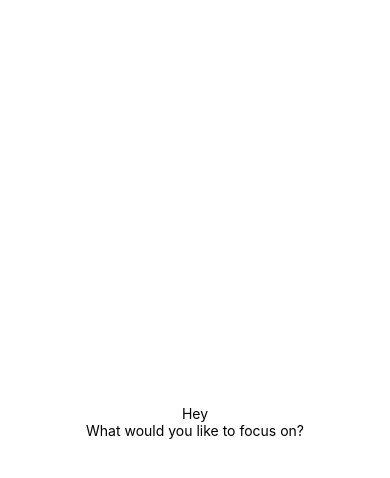
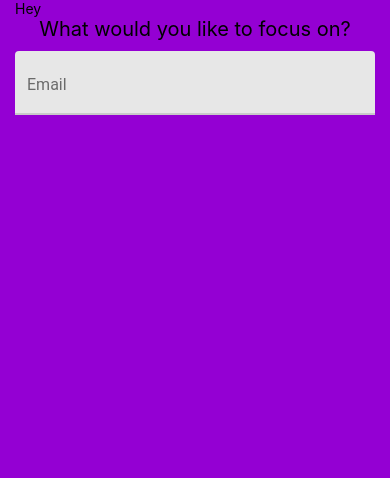
Before and after one commit to shazy89/FocusTime, a React Native app: screen / in a window 390 px wide. Shown: the top 478 px of the page. Built offline with nearby package versions, Linux system fonts and the light colour scheme.

Commit message:
added styling and safe screen view

```diff
--- a/App.js
+++ b/App.js
@@ -1,24 +1,29 @@
-import { StatusBar } from "expo-status-bar";
+import { SafeAreaProvider, SafeAreaView } from "react-native-safe-area-context";
 import React, { useState } from "react";
-import { StyleSheet, Text, View } from "react-native";
+import { StyleSheet, Text, View, StatusBar } from "react-native";
 import Focus from "./src/features/focus/Focus";
+
 export default function App() {
   const [focusSubject, setFocusSubject] = useState("Hey");
   return (
-    <View style={styles.container}>
-      <Text>{focusSubject}</Text>
-      <Focus />
-      <StatusBar style="auto" />
-    </View>
+    <SafeAreaProvider>
+      <SafeAreaView style={styles.container}>
+        <StatusBar barStyle="light-content" backgroundColor="red" />
+        <View>
+          <Text>{focusSubject}</Text>
+          <Focus />
+        </View>
+      </SafeAreaView>
+    </SafeAreaProvider>
   );
 }
 
 const styles = StyleSheet.create({
   container: {
     flex: 1,
-    backgroundColor: "#fff",
+    backgroundColor: "#9400d3",
     alignItems: "center",
-    justifyContent: "center"
+    justifyContent: "flex-start"
   }
 });
 
--- a/src/features/focus/Focus.js
+++ b/src/features/focus/Focus.js
@@ -1,14 +1,30 @@
-import React from "react";
+import React, { useState } from "react";
 import { StyleSheet, Text, View } from "react-native";
-
+import { TextInput } from "react-native-paper";
 const Focus = () => {
+  const [text, setText] = React.useState("");
   return (
-    <View>
-      <Text>What would you like to focus on?</Text>
+    <View style={styles.container}>
+      <Text style={styles.displayedText}>What would you like to focus on?</Text>
+      <TextInput
+        style={styles.textInput}
+        label="Email"
+        value={text}
+        onChangeText={(text) => setText(text)}
+      />
     </View>
   );
 };
 
 export default Focus;
 
-const styles = StyleSheet.create({});
+const styles = StyleSheet.create({
+  textInput: {
+    width: 360,
+    marginTop: 10
+  },
+  displayedText: {
+    fontSize: 20,
+    textAlign: "center"
+  }
+});
```
